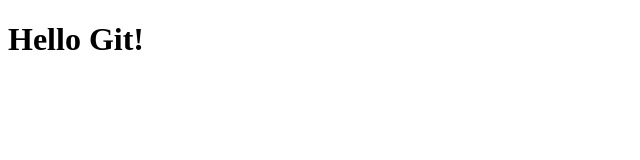
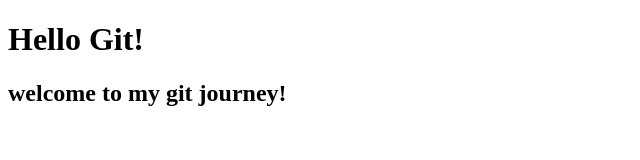
Before and after one commit to khushi5555/mca2504008, a plain HTML site: page index.html in a window 1280 px wide. Shown: the whole page, without its empty margins (0-640 px from the left). Drawn offline with Linux system fonts and the light colour scheme.

Commit message:
create home page

```diff
--- a/index.html
+++ b/index.html
@@ -6,5 +6,6 @@
 </head>
 <body>
 <h1>Hello Git!</h1>
+<h2>welcome to my git journey!</h2>
 </body>
 </html>
```
